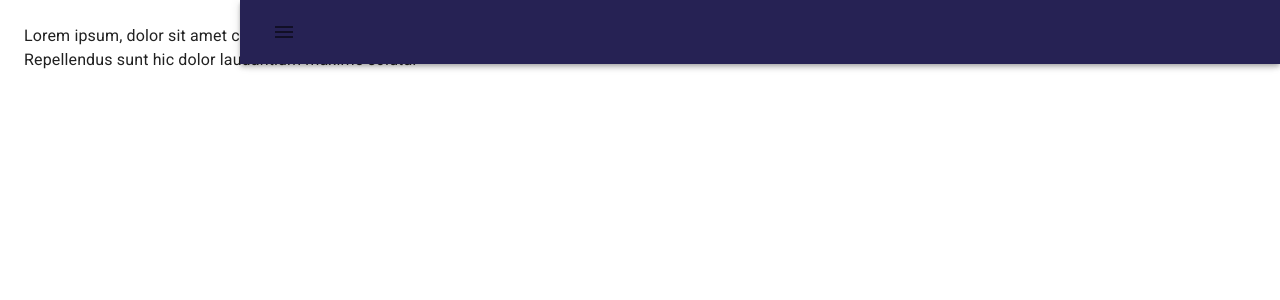
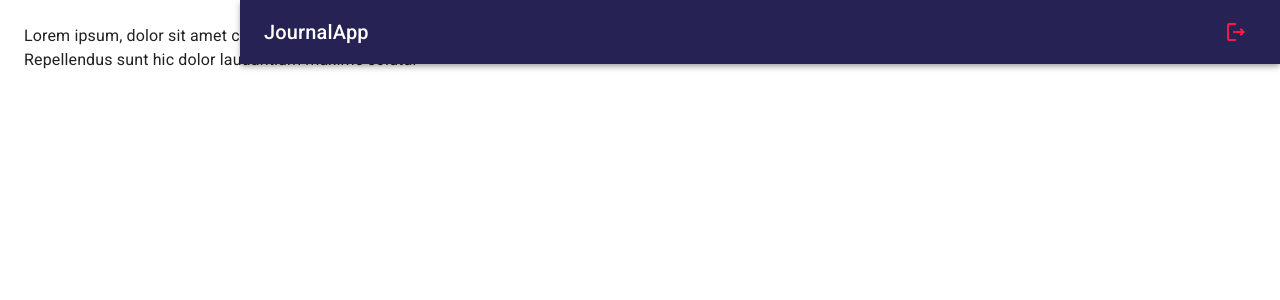
Before and after one commit to Juan-Gonon/JournalApp, a React (Vite) app: page / in a window 1280 px wide. Shown: the top 300 px of the page. Built offline with nearby package versions, Linux system fonts and the light colour scheme.

Commit message:
finished navbar

```diff
--- a/src/journal/components/NavBar.jsx
+++ b/src/journal/components/NavBar.jsx
@@ -1,5 +1,5 @@
-import { MenuOutlined } from '@mui/icons-material'
-import { AppBar, IconButton, Toolbar } from '@mui/material'
+import { LogoutOutlined, MenuOutlined } from '@mui/icons-material'
+import { AppBar, Grid, IconButton, Toolbar, Typography } from '@mui/material'
 
 // eslint-disable-next-line react/prop-types
 export function NavBar ({ drawerWidth = 240 }) {
@@ -10,9 +10,26 @@ export function NavBar ({ drawerWidth = 240 }) {
       }}
     >
       <Toolbar>
-        <IconButton>
+        <IconButton
+          color='inherit' edge='start' sx={{
+            mr: 2,
+            display: { sm: 'none' }
+          }}
+        >
           <MenuOutlined />
         </IconButton>
+        <Grid
+          container
+          direction='row'
+          justifyContent='space-between'
+          alignItems='center'
+        >
+          <Typography variant='h6' noWrap component='div'>JournalApp</Typography>
+          <IconButton color='error'>
+            <LogoutOutlined />
+          </IconButton>
+
+        </Grid>
       </Toolbar>
     </AppBar>
   )
```
